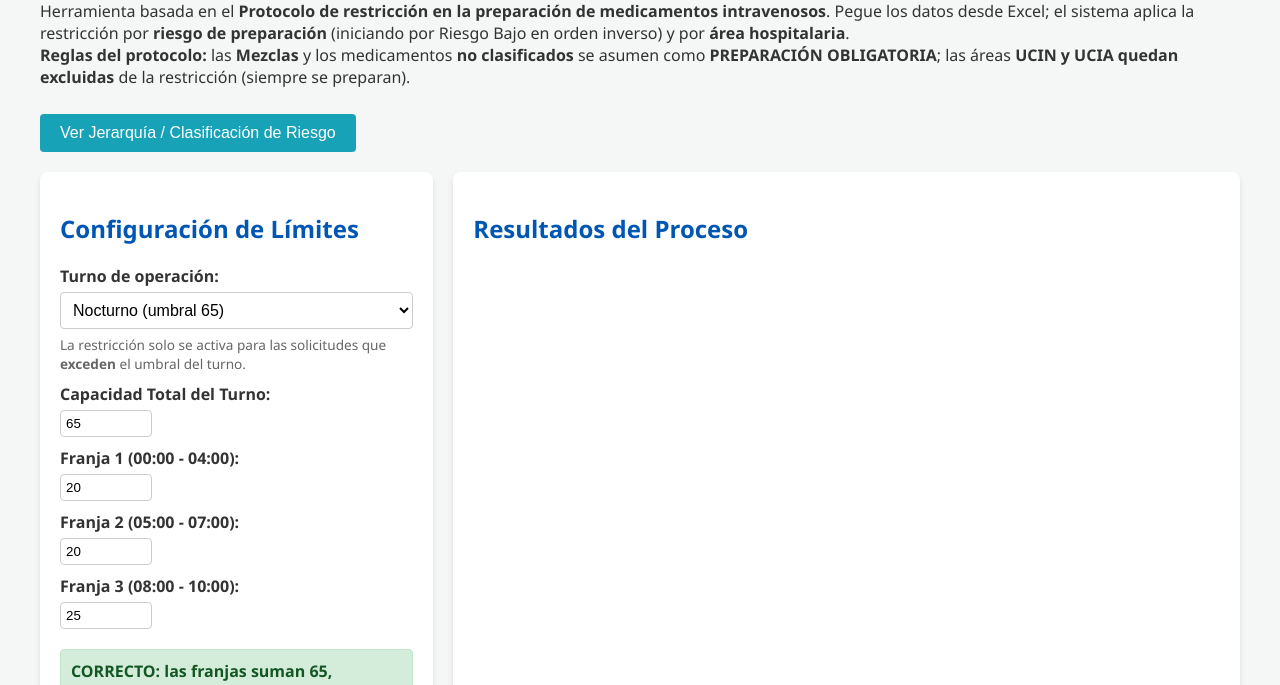
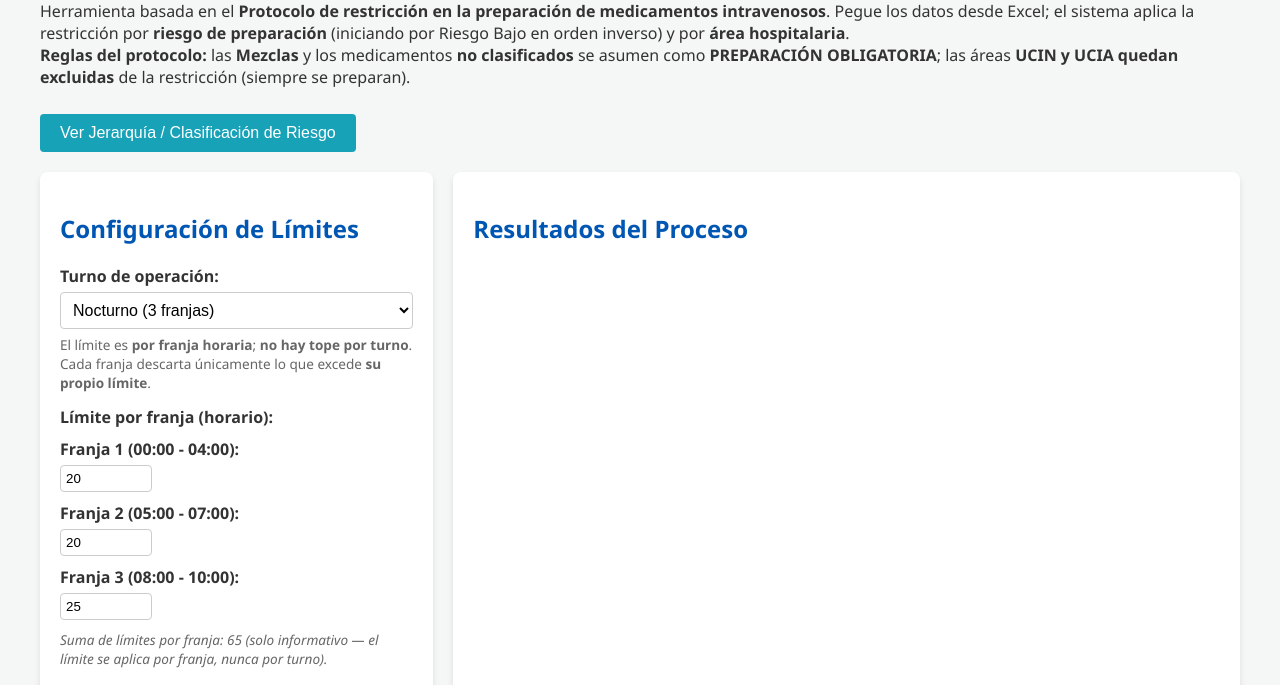
Before and after one commit to jalvarezcr/clinic-tools, a plain HTML site: page index.html in a window 1280 px wide. Shown: the part 106-791 px from the top of the page. Drawn offline with Linux system fonts and the light colour scheme.

Commit message:
Update index.html

```diff
--- a/index.html
+++ b/index.html
@@ -175,18 +175,16 @@
 
             <label>Turno de operación:</label>
             <select id="selTurno" onchange="cambiarTurno()">
-                <option value="nocturno">Nocturno (umbral 65)</option>
-                <option value="matutino">Matutino (umbral 40)</option>
-                <option value="vespertino">Vespertino (umbral 35)</option>
+                <option value="nocturno">Nocturno (3 franjas)</option>
+                <option value="matutino">Matutino</option>
+                <option value="vespertino">Vespertino</option>
             </select>
-            <div class="help-text" style="margin-top:6px;">La restricción solo se activa para las solicitudes que <strong>exceden</strong> el umbral del turno.</div>
+            <div class="help-text" style="margin-top:6px;">El límite es <strong>por franja horaria</strong>; <strong>no hay tope por turno</strong>. Cada franja descarta únicamente lo que excede <strong>su propio límite</strong>.</div>
 
-            <label>Capacidad Total del Turno:</label>
-            <input type="number" id="capTotal" value="65" oninput="validarLimites()">
-
+            <label style="margin-top:14px;">Límite por franja (horario):</label>
             <div id="contenedorFranjas"></div>
 
-            <div id="alertaLimites" class="alert success" style="padding:10px; font-size:1em;"></div>
+            <div id="infoSuma" class="help-text" style="margin-top:10px; font-style:italic;"></div>
 
             <h2>Datos de Entrada</h2>
             <div class="help-text">Pegue su listado aquí abajo (acepta columnas de Excel o texto con espacios). Formato de área: código + cama (ej. <strong>CO5</strong>, <strong>GU12</strong>, <strong>UCIN3</strong>):</div>
@@ -414,28 +412,20 @@
 
         function renderFranjas() {
             const turno = TURNOS[turnoActual];
-            document.getElementById('capTotal').value = turno.total;
             const cont = document.getElementById('contenedorFranjas');
             cont.innerHTML = turno.franjas.map(f => `
                 <label>${f.etiqueta}:</label>
-                <input type="number" class="inpFranja" data-fid="${f.id}" value="${f.limite}" oninput="validarLimites()">
+                <input type="number" class="inpFranja" data-fid="${f.id}" value="${f.limite}" oninput="actualizarSumaFranjas()">
             `).join('');
-            validarLimites();
+            actualizarSumaFranjas();
         }
 
-        function validarLimites() {
-            const total = parseInt(document.getElementById('capTotal').value) || 0;
+        // Solo informativo: la suma NO es un tope; el límite se aplica franja por franja.
+        function actualizarSumaFranjas() {
             let suma = 0;
             document.querySelectorAll('.inpFranja').forEach(i => suma += (parseInt(i.value) || 0));
-            const alerta = document.getElementById('alertaLimites');
-
-            if (suma === total) {
-                alerta.className = 'alert success';
-                alerta.innerText = `CORRECTO: las franjas suman ${suma}, coincidiendo con el umbral del turno.`;
-            } else {
-                alerta.className = 'alert error';
-                alerta.innerText = `¡ALERTA! Las franjas suman ${suma}, pero la capacidad del turno es ${total}.`;
-            }
+            document.getElementById('infoSuma').innerText =
+                `Suma de límites por franja: ${suma} (solo informativo — el límite se aplica por franja, nunca por turno).`;
         }
 
         function abrirModal() {
@@ -674,7 +664,6 @@
             ultimosRechazados = resultadosRechazados;
             ultimasStats = {
                 turnoNombre: turno.nombre,
-                umbralTotal: parseInt(document.getElementById('capTotal').value) || turno.total,
                 porFranja,
                 fuera: rechazadosFueraFranja.length,
                 totalSolicitadas: totalSolicitudes,
@@ -700,7 +689,7 @@
            (+ Fuera de Horario si aplica). El valor por defecto es "total". */
         function poblarFiltroFranja(turno, hayFuera) {
             const sel = document.getElementById('filtroFranja');
-            let opts = `<option value="total">Umbral total — Turno ${turno.nombre} (todas las franjas)</option>`;
+            let opts = `<option value="total">Umbral total (todas las franjas)</option>`;
             turno.franjas.forEach(f => { opts += `<option value="${f.id}">${f.etiqueta}</option>`; });
             if (hayFuera) opts += `<option value="fuera">Fuera de Horario</option>`;
             sel.innerHTML = opts;
@@ -713,7 +702,7 @@
             const el = document.getElementById('resumenFiltro');
             if (!s) { el.innerHTML = ''; return; }
             if (filtro === 'total') {
-                el.innerHTML = `Turno ${s.turnoNombre} · Umbral ${s.umbralTotal} · Solicitadas ${s.totalSolicitadas} · A preparar ${s.totalPreparar} · <span style="color:var(--danger);">Descartar ${s.totalDescartar}</span>` + (s.fuera ? ` · Fuera de horario ${s.fuera}` : '');
+                el.innerHTML = `Umbral total · Turno ${s.turnoNombre} (todas las franjas, sin tope global) · Solicitadas ${s.totalSolicitadas} · A preparar ${s.totalPreparar} · <span style="color:var(--danger);">Descartar ${s.totalDescartar}</span>` + (s.fuera ? ` · Fuera de horario ${s.fuera}` : '');
             } else if (filtro === 'fuera') {
                 el.innerHTML = `Fuera de Horario · ${s.fuera} solicitud(es) sin franja válida`;
             } else {
```
